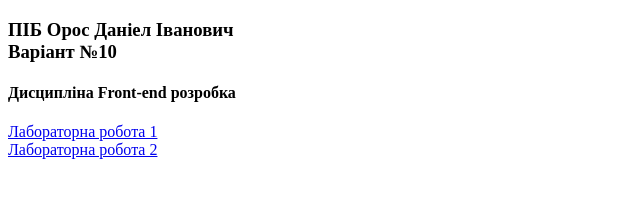
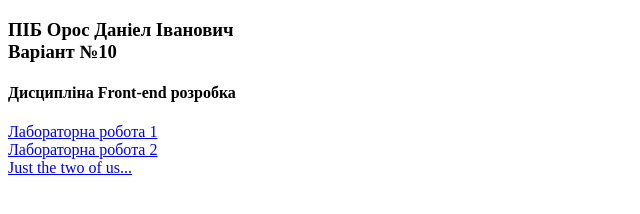
Before and after one commit to DanielOrosPNU/labfront, a plain HTML site: page index.html in a window 1280 px wide. Shown: the whole page, without its empty margins (0-640 px from the left). Drawn offline with Linux system fonts and the light colour scheme.

Commit message:
Update index.html

```diff
--- a/index.html
+++ b/index.html
@@ -9,5 +9,6 @@
 <h4>Дисципліна  Front-end розробка</h4>
 <a href="lab1_OROS/lab1.html">Лабораторна робота 1 </a> <br>
 <a href="lab2_OROS/lab2.html">Лабораторна робота 2 </a> <br>
+<a href="lab3_OROS/index.html">Just the two of us...</a> <br>
 </body>
 </html>
```
